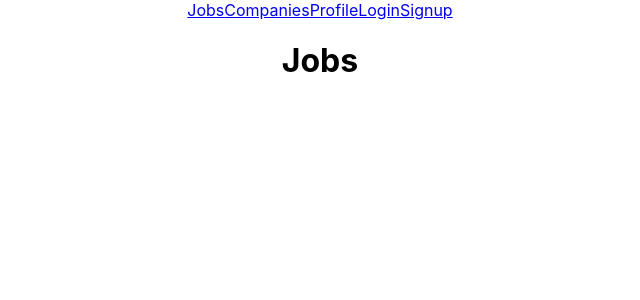
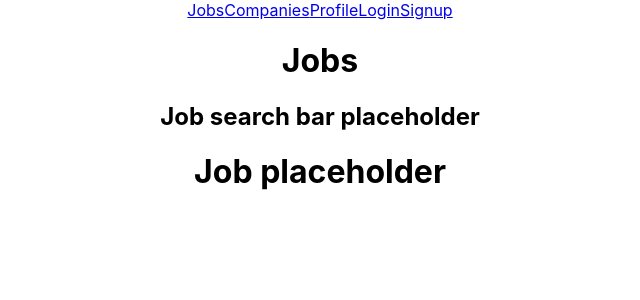
Before and after one commit to jpratt51/react-jobly, a React (Create React App) app: page /jobs in a window 1280 px wide. Shown: the top 300 px of the page, without its empty margins (320-960 px from the left). Built offline with nearby package versions, Linux system fonts and the light colour scheme.

Commit message:
Updated name of Companies route to CompanyList. Added Company component. Updated name of Jobs route to JobList. Added Job component. Imported Company component into CompanyList. Imported Job component into JobList. Updated placeholder text for components.

```diff
--- a/src/App.js
+++ b/src/App.js
@@ -1,8 +1,8 @@
 import "./App.css";
 import Home from "./routes/Home";
-import Companies from "./routes/Companies";
+import CompanyList from "./routes/CompanyList";
 import CompanyDetails from "./routes/CompanyDetails";
-import Jobs from "./routes/Jobs";
+import JobList from "./routes/JobList";
 import Profile from "./routes/Profile";
 import Login from "./routes/Login";
 import Signup from "./routes/Signup";
@@ -17,12 +17,12 @@ function App() {
                 <NavBar />
                 <Routes>
                     <Route path="/" element={<Home />} />
-                    <Route path="/companies" element={<Companies />} />
+                    <Route path="/companies" element={<CompanyList />} />
                     <Route
                         path="/companies/:handle"
                         element={<CompanyDetails />}
                     />
-                    <Route path="/jobs" element={<Jobs />} />
+                    <Route path="/jobs" element={<JobList />} />
                     <Route path="/profile" element={<Profile />} />
                     <Route path="/login" element={<Login />} />
                     <Route path="/signup" element={<Signup />} />
--- /dev/null
+++ b/src/Company.js
@@ -0,0 +1,11 @@
+import React from "react";
+
+function Company() {
+    return (
+        <div>
+            <h1>Company placeholder</h1>
+        </div>
+    );
+}
+
+export default Company;
--- a/src/routes/Jobs.js
+++ b/src/Job.js
@@ -1,11 +1,11 @@
 import React from "react";
 
-function Jobs() {
+function Job() {
     return (
         <div>
-            <h1>Jobs</h1>
+            <h1>Job placeholder</h1>
         </div>
     );
 }
 
-export default Jobs;
+export default Job;
--- a/src/routes/CompanyDetails.js
+++ b/src/routes/CompanyDetails.js
@@ -4,6 +4,7 @@ function CompanyDetails() {
     return (
         <div>
             <h1>Company Details</h1>
+            <h2>Company details placeholder</h2>
         </div>
     );
 }
--- a/src/routes/Companies.js
+++ b/src/routes/CompanyList.js
@@ -1,11 +1,13 @@
 import React from "react";
+import Company from "../Company";
 
-function Companies() {
+function CompanyList() {
     return (
         <div>
             <h1>Companies</h1>
+            <Company />
         </div>
     );
 }
 
-export default Companies;
+export default CompanyList;
--- /dev/null
+++ b/src/routes/JobList.js
@@ -0,0 +1,14 @@
+import React from "react";
+import Job from "../Job";
+
+function JobList() {
+    return (
+        <div>
+            <h1>Jobs</h1>
+            <h2>Job search bar placeholder</h2>
+            <Job />
+        </div>
+    );
+}
+
+export default JobList;
--- a/src/routes/Login.js
+++ b/src/routes/Login.js
@@ -4,6 +4,7 @@ function Login() {
     return (
         <div>
             <h1>Login</h1>
+            <h2>Login form placeholder</h2>
         </div>
     );
 }
--- a/src/routes/Profile.js
+++ b/src/routes/Profile.js
@@ -4,6 +4,7 @@ function Profile() {
     return (
         <div>
             <h1>Profile</h1>
+            <h2>Edit profile form placeholder</h2>
         </div>
     );
 }
--- a/src/routes/Signup.js
+++ b/src/routes/Signup.js
@@ -4,6 +4,7 @@ function Signup() {
     return (
         <div>
             <h1>Signup</h1>
+            <h2>Signup form placeholder</h2>
         </div>
     );
 }
```
